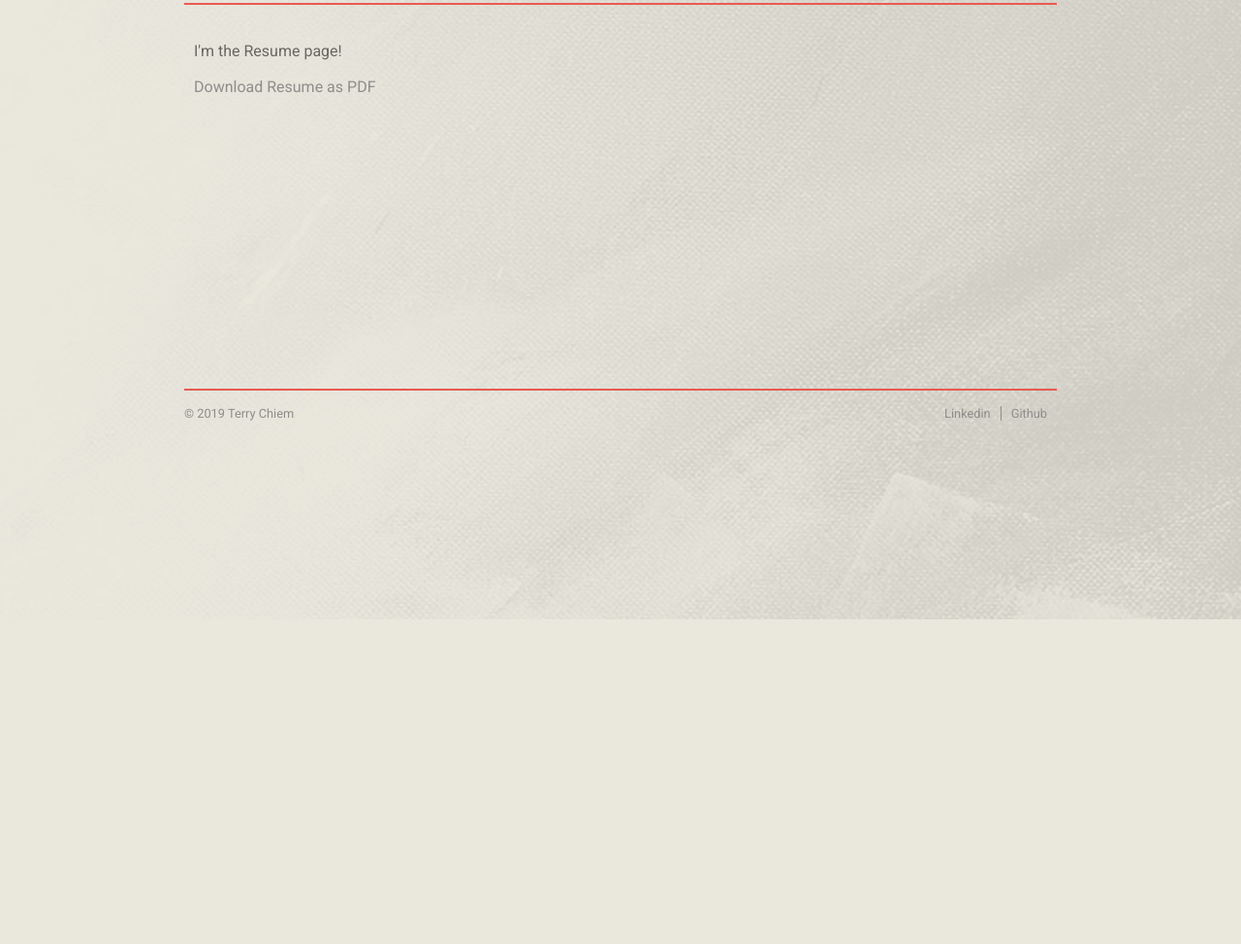
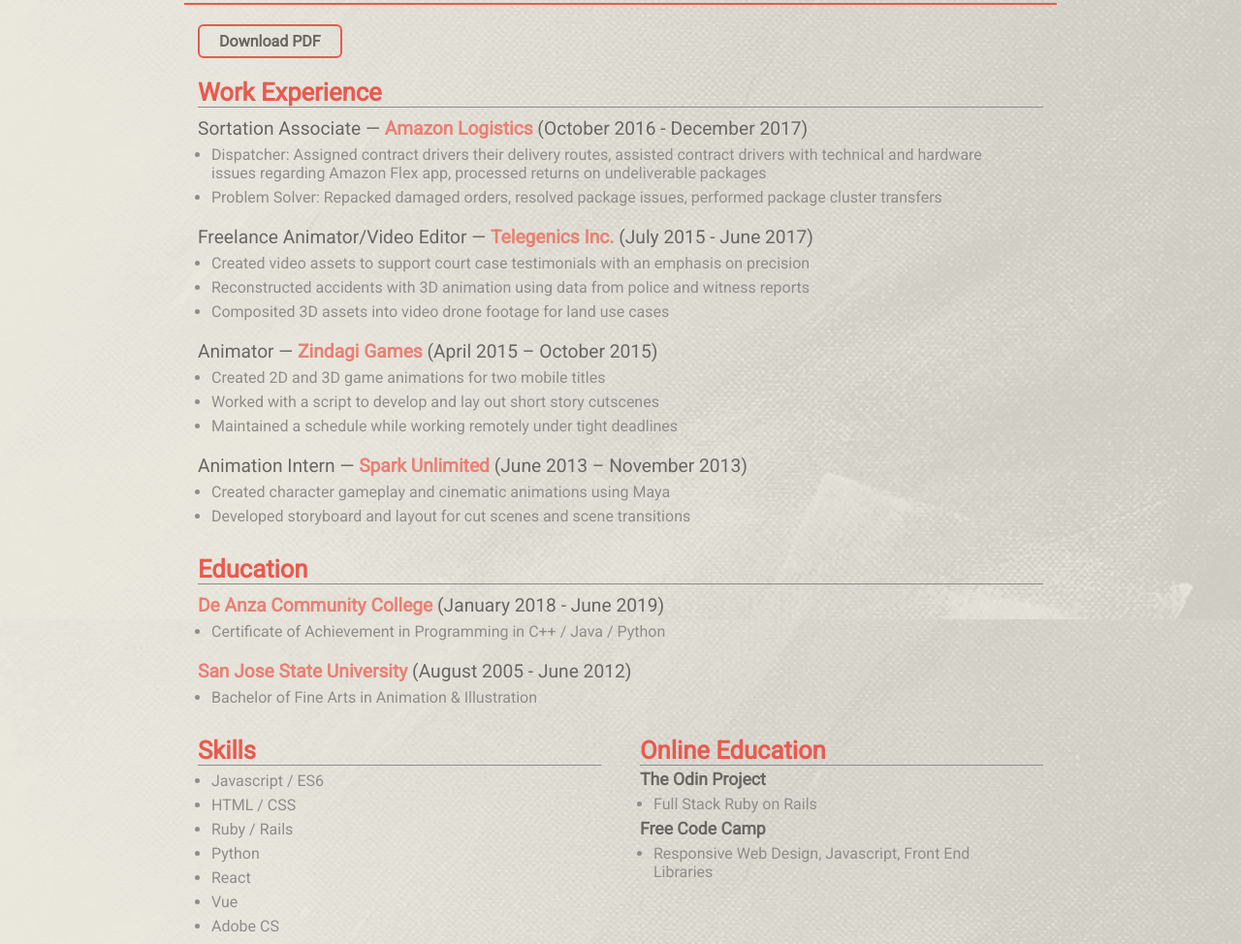
Before and after one commit to terchiem/homepage, a React app: page /resume in a window 1280 px wide. Shown: the part 161-1135 px from the top of the page at 97% size. Before the commit the page ends 800 px from the top, so only its background shows below. Built offline with nearby package versions, Linux system fonts and the light colour scheme.

Commit message:
finish resume page content

```diff
--- a/src/components/Resume.js
+++ b/src/components/Resume.js
@@ -1,12 +1,66 @@
 import React from 'react';
 
+import { workList, educationList, skillList } from '../resume-list';
+
 function Resume() {
+  const workItems = workList.map(job => {
+    const tasks = job.description.map(task => <li>{task}</li>);
+
+    return (
+      <div className="resume-item">
+        <h4>{job.role} — <span>{job.company}</span> ({job.date})</h4>
+        <ul>
+          {tasks}
+        </ul>
+      </div>
+    )
+  })
+
+  const schoolItems = educationList.map(school => (
+    <div className="resume-item">
+      <h4><span>{school.name}</span> ({school.date})</h4>
+      <ul><li>{school.description}</li></ul>
+    </div>
+  ))
+
+  const skillItems = skillList.map(skill => <li>{skill}</li>)
+
   return (
-    <div className="page">
-      <p>I'm the Resume page!</p>
-      <a href="#">
-        Download Resume as PDF
+    <div className="page resume">
+      <a href="https://drive.google.com/open?id=135kb6Y3Opm67rOjUC8ctwxktV6QlBhU9">
+        <div className="download">
+          Download PDF
+        </div>
       </a>
+
+      <section>
+        <h3>Work Experience</h3>
+        {workItems}
+      </section>
+
+      <section>
+        <h3>Education</h3>
+        {schoolItems}
+      </section>
+
+      <section>
+        <div className="resume-other">
+          <div>
+            <h3>Skills</h3>
+            <ul>
+              {skillItems}
+            </ul>
+          </div>
+          <div>
+            <h3>Online Education</h3>
+            <h5>The Odin Project</h5>
+            <ul><li>Full Stack Ruby on Rails</li></ul>
+            <h5>Free Code Camp</h5>
+            <ul><li>Responsive Web Design, Javascript, Front End Libraries</li></ul>
+          </div>
+        </div>
+
+      </section>
     </div>
   )
 }
--- /dev/null
+++ b/src/resume-list.js
@@ -0,0 +1,64 @@
+export const workList = [
+  {
+    company: 'Amazon Logistics',
+    role: 'Sortation Associate',
+    date: 'October 2016 - December 2017',
+    description: [
+      'Dispatcher: Assigned contract drivers their delivery routes, assisted contract drivers with technical and hardware issues regarding Amazon Flex app, processed returns on undeliverable packages',
+      'Problem Solver: Repacked damaged orders, resolved package issues, performed package cluster transfers'
+    ]
+  },
+  {
+    company: 'Telegenics Inc.',
+    role: 'Freelance Animator/Video Editor',
+    date: 'July 2015 - June 2017',
+    description: [
+      'Created video assets to support court case testimonials with an emphasis on precision ',
+      'Reconstructed accidents with 3D animation using data from police and witness reports',
+      'Composited 3D assets into video drone footage for land use cases'
+    ]
+  },
+  {
+    company: 'Zindagi Games',
+    role: 'Animator',
+    date: 'April 2015 – October 2015',
+    description: [
+      'Created 2D and 3D game animations for two mobile titles',
+      'Worked with a script to develop and lay out short story cutscenes',
+      'Maintained a schedule while working remotely under tight deadlines'
+    ]
+  },
+  {
+    company: 'Spark Unlimited',
+    role: 'Animation Intern',
+    date: 'June 2013 – November 2013',
+    description: [
+      'Created character gameplay and cinematic animations using Maya',
+      'Developed storyboard and layout for cut scenes and scene transitions'
+    ]
+  }
+]
+
+export const educationList = [
+  {
+    name: 'De Anza Community College',
+    date: 'January 2018 - June 2019',
+    description: 'Certificate of Achievement in Programming in C++ / Java / Python'
+  },
+  {
+    name: 'San Jose State University',
+    date: 'August 2005 - June 2012',
+    description: 'Bachelor of Fine Arts in Animation & Illustration'
+  }
+]
+
+export const skillList = [
+  'Javascript / ES6',
+  'HTML / CSS',
+  'Ruby / Rails',
+  'Python',
+  'React',
+  'Vue',
+  'Adobe CS',
+
+]
--- a/src/styles/index.css
+++ b/src/styles/index.css
@@ -2,6 +2,7 @@
   --red-main: #e85a4f;
   --red-secondary: #e98074;
   --black: #696762;
+  --light-gray: #a5a39e;
   --gray: #8e8d8a;
   --tan: #eae7dc;
   --tan-dark: #d8c3a5;
@@ -14,6 +15,10 @@
  -webkit-box-sizing: border-box;
     -moz-box-sizing: border-box;
          box-sizing: border-box;
+}
+
+html {
+  margin-left: calc(100vw - 100%);
 }
 
 body {
@@ -109,7 +114,7 @@
 ===================== */
 .page {
   margin: 0px auto;
-  padding: 20px 10px;
+  padding: 20px 14px;
   min-height: 400px;
   max-width: var(--default-width);
   border-top: 2px solid var(--red-main);
@@ -169,6 +174,66 @@
 }
 
 /* ==================
+        Resume
+===================== */
+section {
+  margin-bottom: 30px;
+}
+.resume h3 {
+  font-size: 1.6rem;
+  color: var(--red-main);
+  border-bottom: 1px solid var(--gray);
+}
+.resume h4 {
+  font-size: 1.2rem;
+  font-weight: normal;
+}
+.resume p {
+  margin-top: 4px;
+}
+.resume ul {
+  padding: 0 14px;
+  color: var(--gray);
+}
+.resume li {
+  margin: 6px 0;
+}
+.resume span {
+  color: var(--red-secondary);
+  font-weight: bold;
+}
+
+.resume-item {
+  margin-top: 10px;
+  margin-bottom: 20px;
+}
+
+.resume-other {
+  display: grid;
+  grid-template-columns: 1fr 1fr;
+  grid-gap: 40px;
+}
+.resume-other h5 {
+  margin-top: 4px;
+  font-size: 1.1rem;
+}
+
+.download {
+  display: inline-block;
+  padding: 6px 20px;
+  margin-bottom: 20px;
+  border-radius: 6px;
+  border: 2px solid var(--red-main);
+  color: var(--black);
+  font-weight: 800;
+  transition: all 0.2s ease;
+}
+.download:hover {
+  background-color: var(--red-main);
+  color: var(--tan);
+}
+
+/* ==================
         Contacts
 ===================== */
 .contacts {
```
